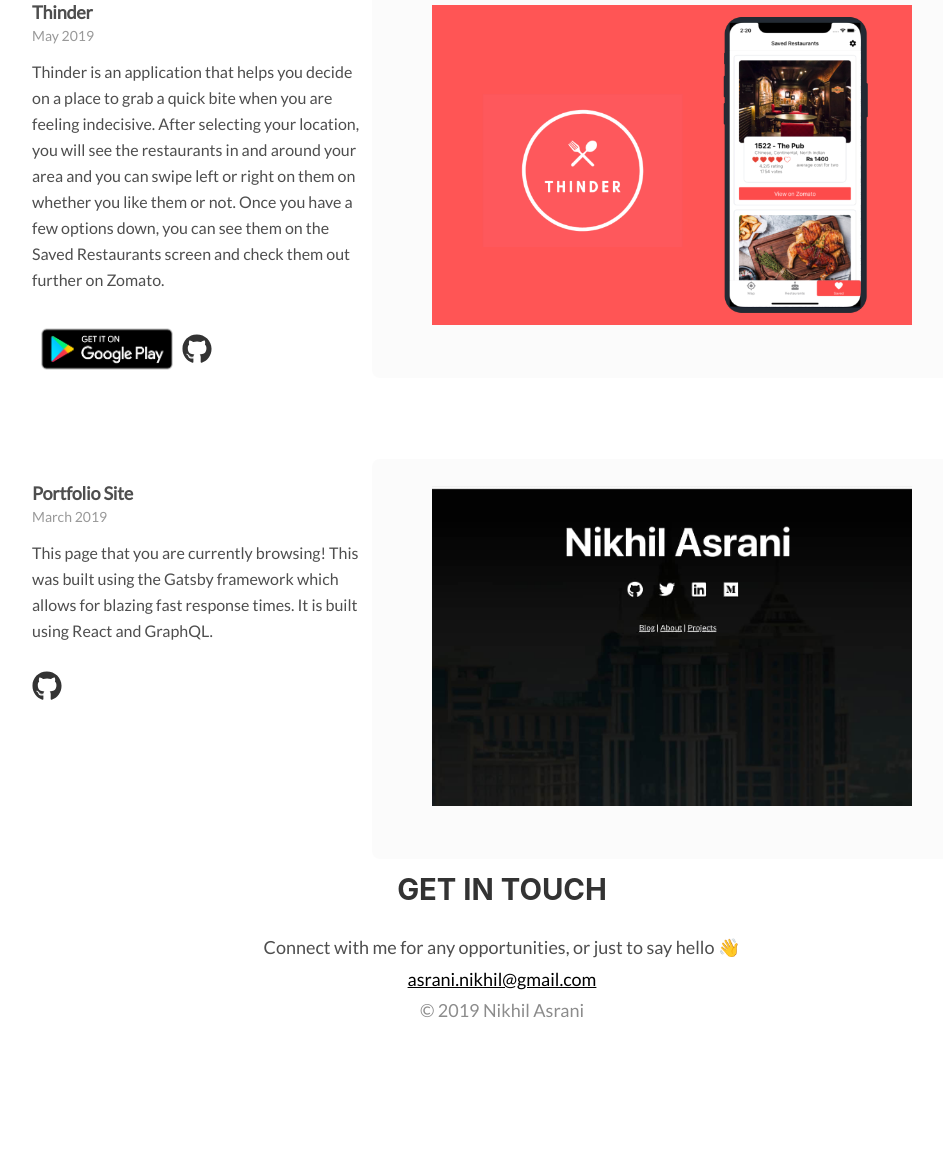
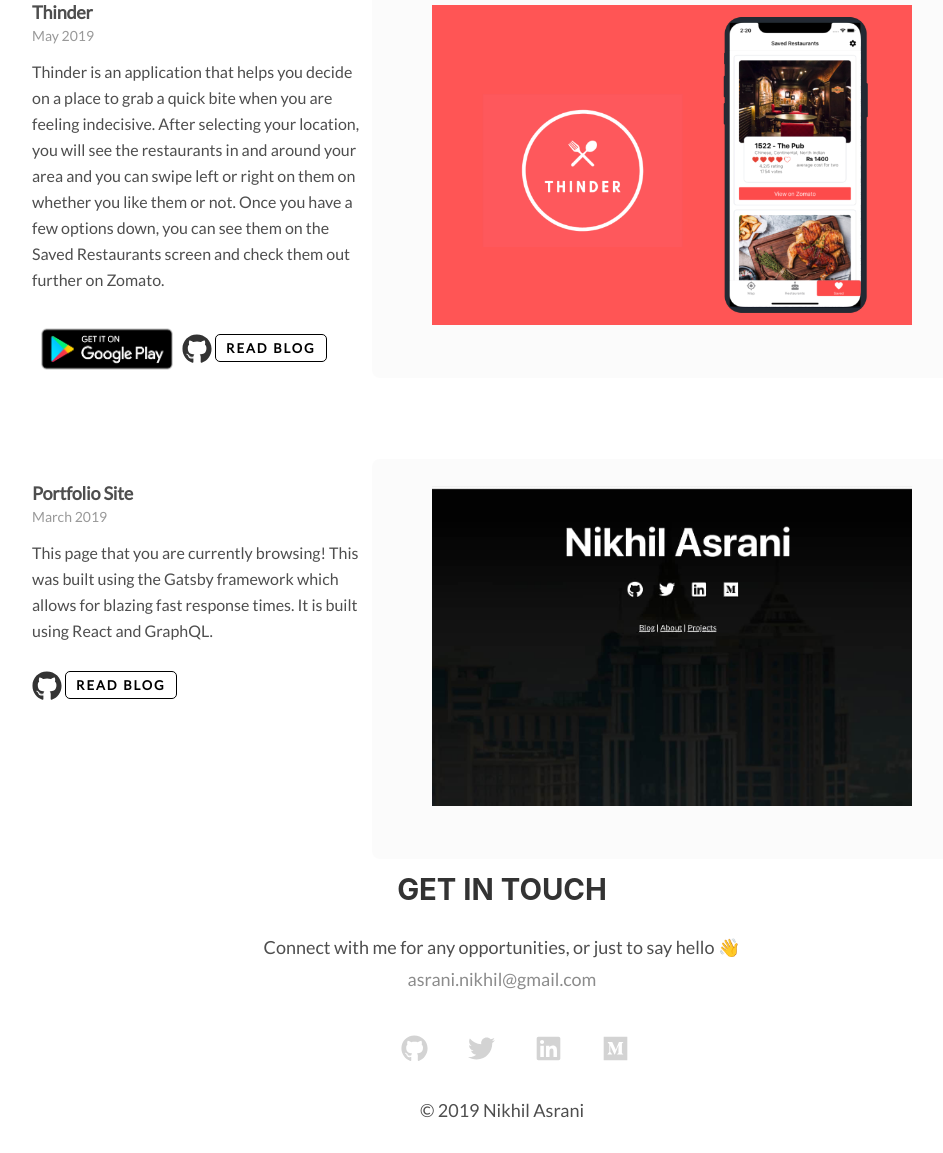
Before and after one commit to nikhilasrani/blog, a Gatsby site: page / in a window 1280 px wide. Shown: the part 1728-2881 px from the top of the page, without its empty margins (138-1081 px from the left). Before the commit the page ends 2781 px from the top, so only its background shows below. Built offline with nearby package versions, Linux system fonts and the light colour scheme; Gatsby itself is replaced by a stand-in of ours.

Commit message:
removed home footer and added blog button

```diff
--- a/src/components/Project/Project.js
+++ b/src/components/Project/Project.js
@@ -1,4 +1,5 @@
 import React, { Component } from "react"
+import {Link} from "gatsby"
 import "./Project.css"
 import { FaGithub } from "react-icons/fa"
 
@@ -22,6 +23,11 @@
     return <a className="demo-button" href={this.props.demo}>View Demo</a>
   }
 }
+blogLink = () => {
+  if(this.props.blog){
+    return <Link className="demo-button" to={this.props.blog}>Read Blog</Link>
+  }
+}
   render() {
     return <div className="project w-container">
        <div className="projectimagebg">
@@ -35,7 +41,7 @@
         <p className="projecttitle">{this.props.title}</p>
         <p className="projectdates">{this.props.subtitle}</p>
         <p className="projectdescription">{this.props.description}
-        <br/><br/>{this.playStoreLink()}{this.githubLink()}{" "}{this.demoLink()}
+        <br/><br/>{this.playStoreLink()}{this.githubLink()}{" "}{this.demoLink()}{this.blogLink()}
         </p>
       </div>
 
--- a/src/components/footer-home/footer-home.css
+++ /dev/null
@@ -1,36 +0,0 @@
-.footer-class {
-  margin: 0;
-  padding: 0;
-  text-align: center;
-}
-#footer {
-  text-align: center;
-}
-
-.footer-social-links-container {
-  list-style: none;
-  margin: 0;
-  padding: 0;
-  text-align: center;
-}
-
-.footer-social-links-container li {
-  display: inline;
-}
-
-.footer-social-links-container a {
-  display: inline-block;
-  padding: 0;
-  display: block;
-  color: #d3d3d3;
-  font-size: 1.5em;
-  width:100%;
-  height:100%;
-}
-.footer-social-links-container a:hover {
-  color: black;
-}
-
-.footer-name {
-  color: #8c8c8c;
-}
--- a/src/components/footer-home/footer-home.js
+++ /dev/null
@@ -1,27 +0,0 @@
-import React from "react"
-import "../footer/footer.css"
-
-const FooterHome = () => (
-  <div className="footer-class">
-    {" "}
-    <h2 style={{textAlign:"center"}}>Get in Touch</h2>
-    <p>Connect with me for any opportunities, or just to say hello {" "}
-      <span role="img" aria-label="hand-wave">👋</span><br/>
-      <a href="mailto:asrani.nikhil@gmail.com">asrani.nikhil@gmail.com</a>
-      <br/>
-
-      <div className="footer-name">
-      © {new Date().getFullYear()}
-      {` `}
-      Nikhil Asrani
-    </div>
-      </p>
-
-
-
-
-
-  </div>
-)
-
-export default FooterHome
--- a/src/pages/index.js
+++ b/src/pages/index.js
@@ -4,7 +4,7 @@
 import SEO from "../components/seo"
 import "../components/index.css"
 import SocialHome from "../components/social-home/social-home"
-import FooterHome from "../components/footer-home/footer-home"
+import Footer from "../components/footer/footer"
 import Project from "../components/Project/Project"
 import ThinderPortfolio from "../images/Thinder_Portfolio.jpg"
 import BacklogPortfolio from "../images/Backlog_Portfolio.jpg"
@@ -55,6 +55,7 @@
      imageURLAlt="Thinder Portfolio Image"
      playStore={"https://play.google.com/store/apps/details?id=com.nikhilasrani.thinder&hl=en"}
      github={"https://github.com/nikhilasrani/thinder"}
+     blog={"/thinder-blog"}
      />
      <Project title="Portfolio Site" subtitle="March 2019"
     description="This page that you are currently browsing!
@@ -62,10 +63,18 @@
      imageURL={PortfolioPage}
      imageURLAlt="Portfolio Page Image"
      github={"https://github.com/nikhilasrani/blog"}
+     blog={"/blog-two"}
      />
      </div>
       </div>
-      <FooterHome />
+      <div style={{textAlign:"center"}} className="contact">
+    <h2 >Get in Touch</h2>
+    <p>Connect with me for any opportunities, or just to say hello{" "}
+      <span role="img" aria-label="hand-wave">👋</span><br/>
+      <a style={{color: "#8c8c8c", textDecoration:"none"}} href="mailto:asrani.nikhil@gmail.com">asrani.nikhil@gmail.com</a>
+      </p>
+      </div>
+      <Footer />
   </Layout>
 )
 
--- a/src/templates/blog-post.js
+++ b/src/templates/blog-post.js
@@ -25,7 +25,7 @@
         >
           <div style={{paddingTop:20}}></div>
           <Link to="/blog" className="go-back">
-            <FaArrowLeft /> Go Back
+            <FaArrowLeft /> Back to Blogposts
           </Link>
 
           <h3 className="blog-title">{post.frontmatter.title}</h3>
```
